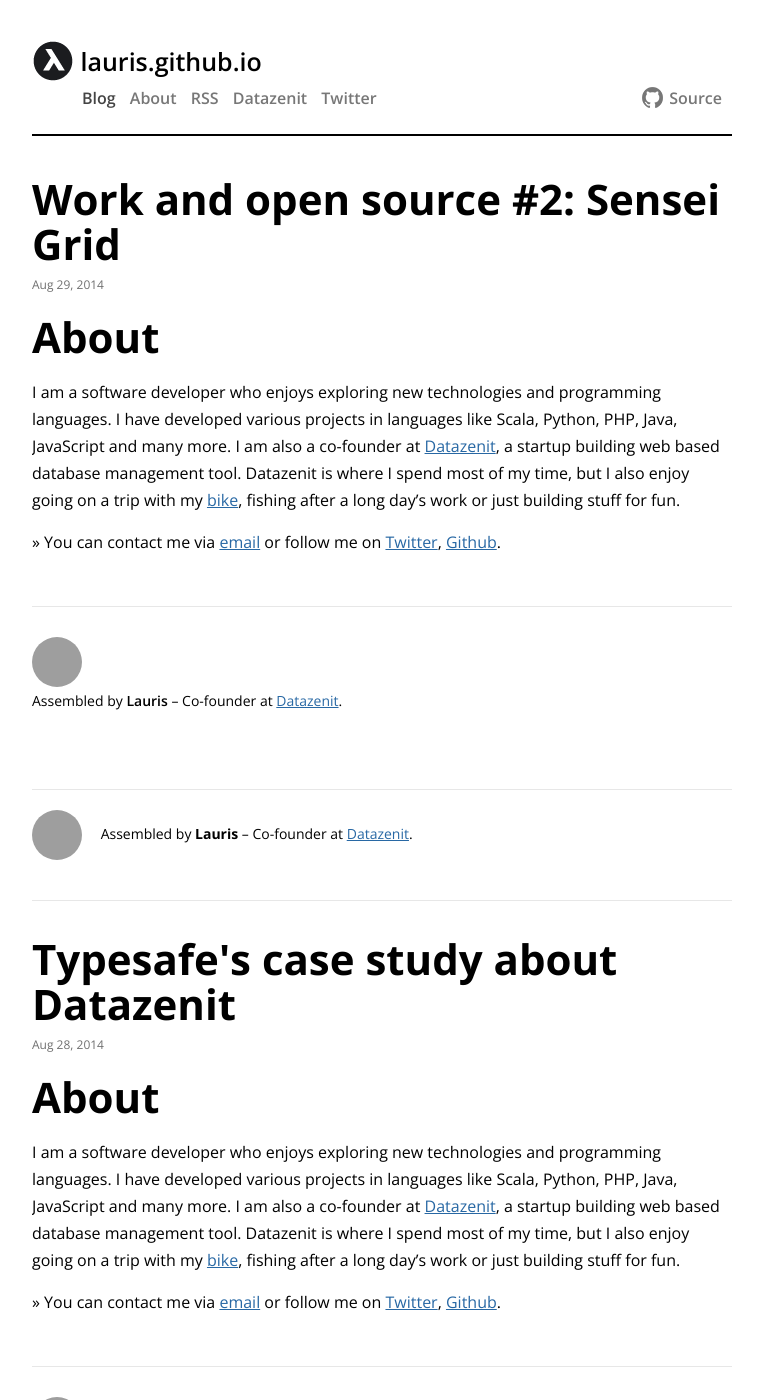
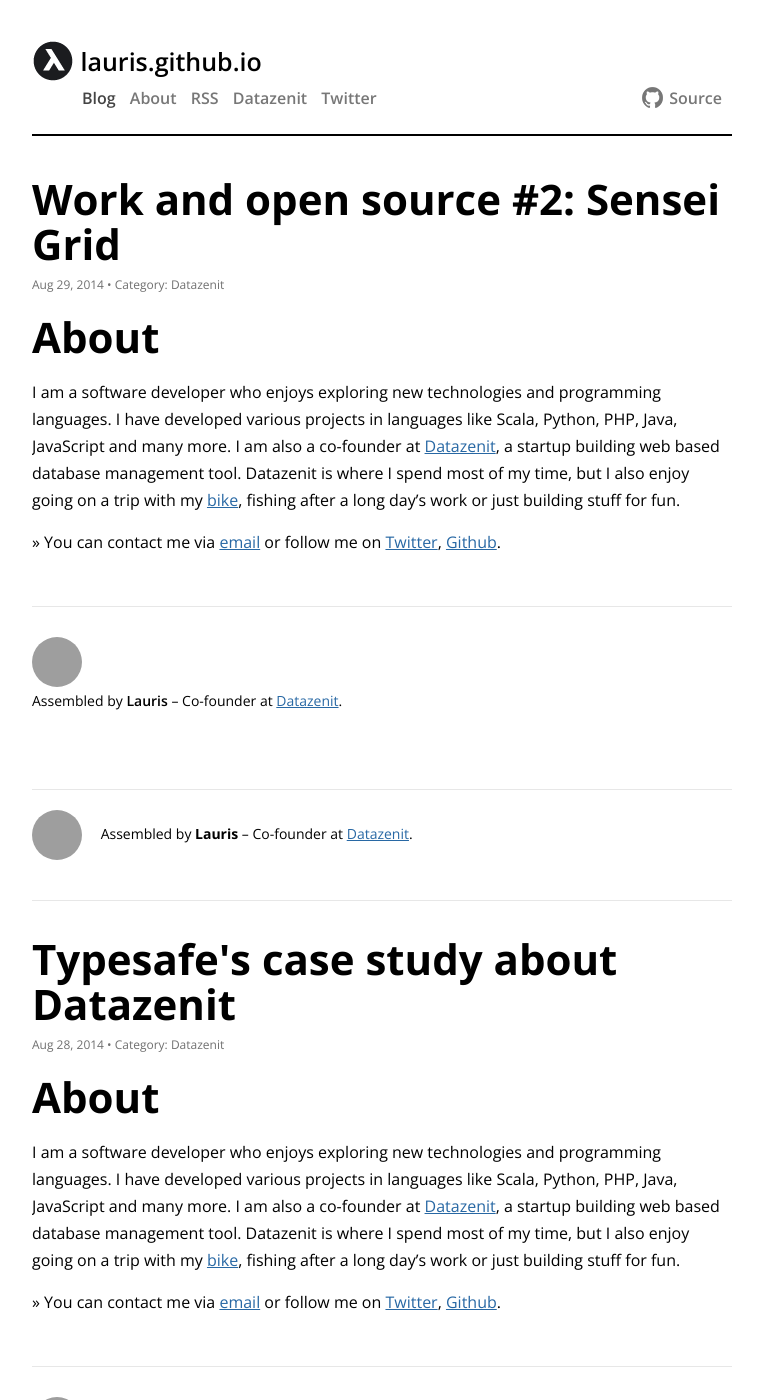
Before and after one commit to lauris/lauris.github.com, a Jekyll site: the page built from index.html, in a window 1280 px wide and 1400 px high. Shown: the whole window, without its empty margins (258-1021 px from the left). Built offline with Jekyll 4.4.1, drawn with Linux system fonts in a browser that asks for light colours; comment, search, counter and statistics services are not loaded; some of the changed text lies outside the part shown; grey boxes are pictures that could not be loaded.

Commit message:
Add category to posts.

```diff
--- a/_includes/post.html
+++ b/_includes/post.html
@@ -4,7 +4,7 @@
 
 	  <header>
 	    <h1 class="entry-title"><a href="{{ page.url }}">{{ page.title }}</a></h1>
-	    <p class="entry-meta">{{ page.date | date: "%b %-d, %Y" }}{% if page.author %} • {{ page.author }}{% endif %}{% if page.meta %} • {{ page.meta }}{% endif %}</p>
+	    <p class="entry-meta">{{ page.date | date: "%b %-d, %Y" }}{% if page.author %} • {{ page.author }}{% endif %}{% if page.category %} • Category: {{ page.category|capitalize }}{% endif %}</p>
 	  </header>
 
 	  <article class="entry-body">
```
